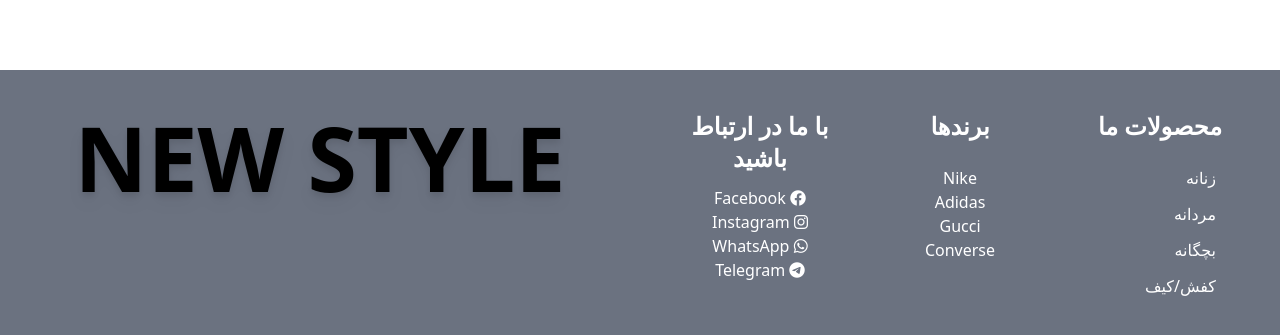
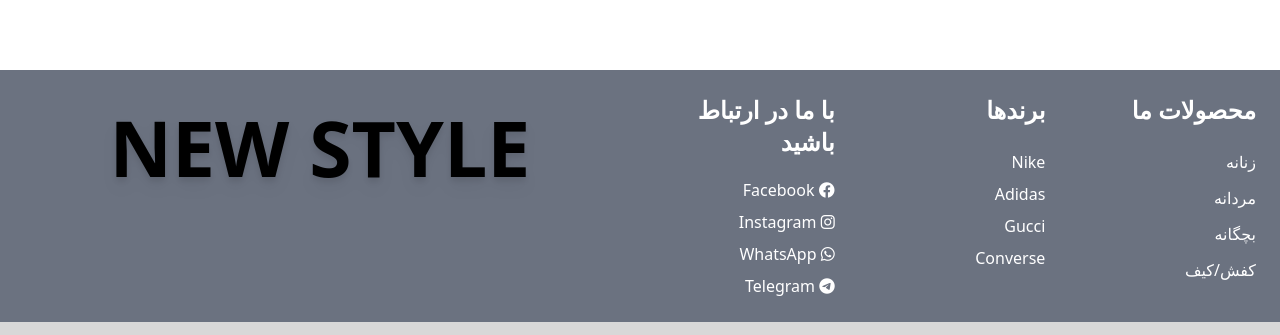
Before and after one commit to Hossaini1414/Store, a React (Create React App) app: page /Store/shoes in a window 1280 px wide. Shown: the part 1728-2063 px from the top of the page. Built offline with nearby package versions, Linux system fonts and the light colour scheme; a web font is replaced by a local one.

Commit message:
Update Footer.js

```diff
--- a/src/components/Footer.js
+++ b/src/components/Footer.js
@@ -1,55 +1,79 @@
 import { Link } from "react-router-dom";
 import React from "react";
+
+// Menu items for "Our Products" section
 const menuItems = [
     { title: "زنانه", path: "/women" },
     { title: "مردانه", path: "/men" },
     { title: "بچگانه", path: "/kids" },
-    { title: " کفش/کیف", path: "/shoes" },
+    { title: "کفش/کیف", path: "/shoes" },
 ];
+
 const Footer = () => {
     return (
-        <div className="bg-gray-500 mt-24 w-full text-white" dir="rtl">
-            <div className="flex flex-col-reverse md:flex-row">
+        <footer className="bg-gray-500 text-white mt-24 w-full" dir="rtl">
+            <div className="flex flex-col-reverse md:flex-row md:items-start items-center">
+
+                {/* Left side: links section */}
                 <div className="w-full md:w-1/2">
-                    <div className="grid grid-cols-1 sm:grid-cols-2 lg:grid-cols-3 gap-10 p-5 sm:p-8 md:p-10">
-                        <div className="flex flex-col gap-3 text-center">
-                            <h1 className="text-xl md:text-2xl  font-bold mb-3">محصولات ما</h1>
+                    <div className="grid grid-cols-1 sm:grid-cols-2 lg:grid-cols-3 gap-10 p-6">
+
+                        {/* Our Products */}
+                        <div className="flex flex-col gap-3 items-center md:items-start">
+                            <h1 className="text-xl md:text-2xl font-bold mb-3">محصولات ما</h1>
                             {menuItems.map((item, index) => (
-                                <div key={index} className="flex text-center md:text-right pr-6">
-                                    <Link
-                                        to={item.path}
-                                        className="group hover:text-black "
-                                    >
-                                        {item.title}
-                                    </Link>
-                                </div>
+                                <Link
+                                    key={index}
+                                    to={item.path}
+                                    className="hover:text-black transition-colors"
+                                >
+                                    {item.title}
+                                </Link>
                             ))}
                         </div>
-                        <div className="flex flex-col gap-3 text-center">
+
+                        {/* Brands */}
+                        <div className="flex flex-col gap-3 items-center md:items-start">
                             <h1 className="text-xl md:text-2xl font-bold mb-3">برندها</h1>
                             <ul className="space-y-2 text-md">
-                                <a href={"/brands"}><li>Nike</li></a>
-                                <a href={"/brands"}><li>Adidas</li></a>
-                                <a href={"/brands"}><li>Gucci</li></a>
-                                <a href={"/brands"}><li>Converse</li></a>
+                                {["Nike", "Adidas", "Gucci", "Converse"].map((brand, i) => (
+                                    <li key={i}>
+                                        <Link to="/brands" className="hover:text-black transition-colors">
+                                            {brand}
+                                        </Link>
+                                    </li>
+                                ))}
                             </ul>
                         </div>
-                        <div className="flex flex-col  text-md text-center">
-                            <h1 className="text-xl md:text-2xl font-bold text-center mb-3">با ما در ارتباط باشید </h1>
-                            <a href="https://www.facebook.com"><i className="fab fa-facebook text-white"></i> Facebook</a>
-                            <a href="https://www.instagram.com"><i className="fab fa-instagram text-white"></i> Instagram</a>
-                            <a href="https://www.whatsapp.com"><i className="fab fa-whatsapp text-white"></i> WhatsApp</a>
-                            <a href="https://www.telegram.com"><i className="fab fa-telegram text-white"></i> Telegram</a>
+
+                        {/* Contact Us */}
+                        <div className="flex flex-col gap-2 items-center md:items-start">
+                            <h1 className="text-xl md:text-2xl font-bold mb-3">با ما در ارتباط باشید</h1>
+                            <a href="https://www.facebook.com" className="hover:text-black transition-colors">
+                                <i className="fab fa-facebook"></i> Facebook
+                            </a>
+                            <a href="https://www.instagram.com" className="hover:text-black transition-colors">
+                                <i className="fab fa-instagram"></i> Instagram
+                            </a>
+                            <a href="https://www.whatsapp.com" className="hover:text-black transition-colors">
+                                <i className="fab fa-whatsapp"></i> WhatsApp
+                            </a>
+                            <a href="https://www.telegram.com" className="hover:text-black transition-colors">
+                                <i className="fab fa-telegram"></i> Telegram
+                            </a>
                         </div>
                     </div>
                 </div>
-                <div className="w-full md:w-1/2 flex flex-col items-center text-center p-5 ">
-                    <h1 className="text-[6vw] md:text-[7vw] font-bold  drop-shadow-lg text-white  md:text-black text-center ">
+
+                {/* Right side: Logo */}
+                <div className="w-full md:w-1/2 flex flex-col items-center text-center p-5">
+                    <h1 className="text-[8vw] md:text-[6vw] font-bold drop-shadow-lg text-white md:text-black">
                         NEW STYLE
                     </h1>
                 </div>
             </div>
-        </div>
-    )
-}
+        </footer>
+    );
+};
+
 export default Footer;
```
